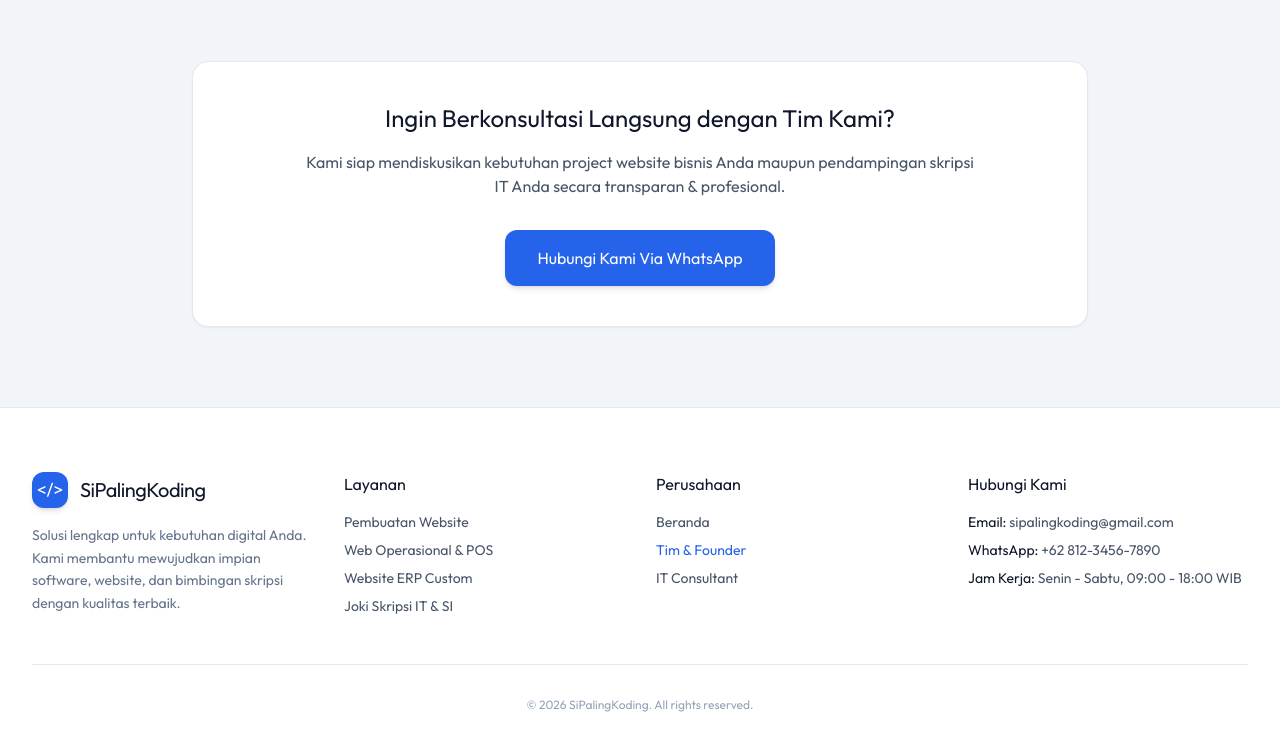
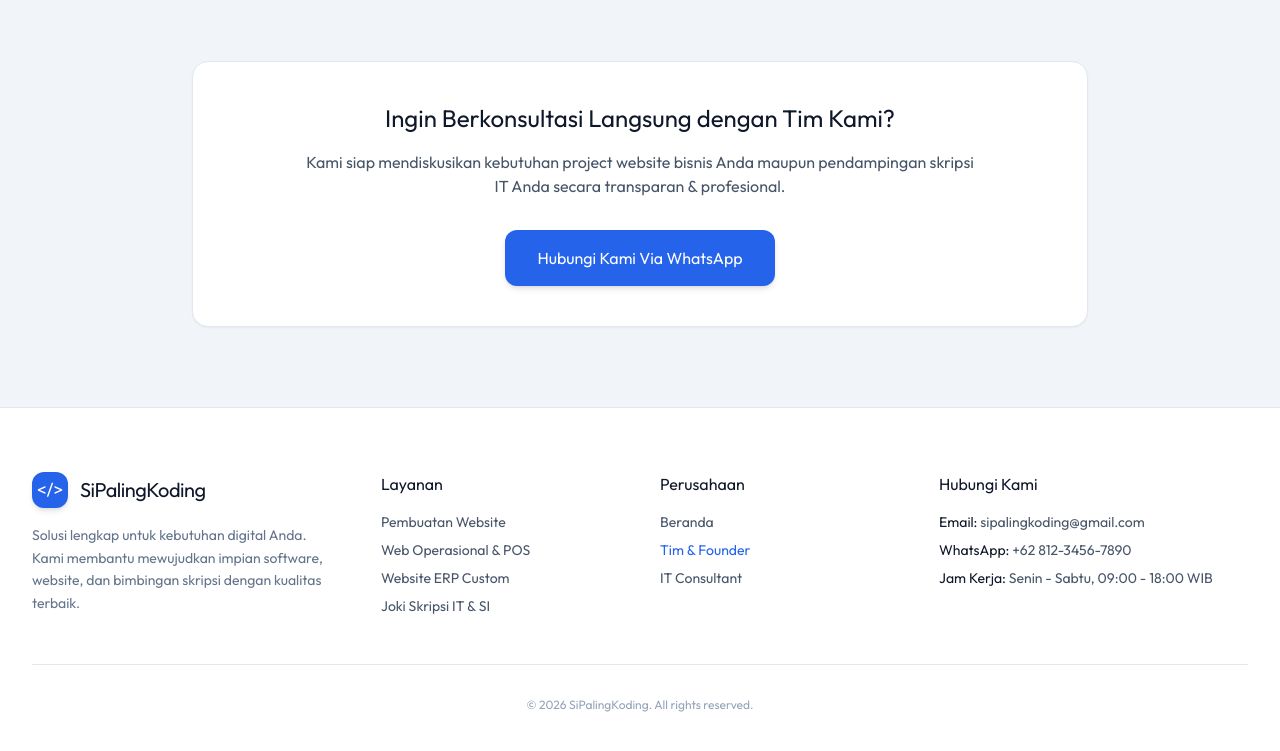
Before and after one commit to rofiqkholid/sipalingkoding, a website: page tim.html in a window 1280 px wide. Shown: the part 712-1463 px from the top of the page. Drawn offline with nearby package versions, Linux system fonts and the light colour scheme; a web font is replaced by a local one.

Commit message:
Use explicit inline flex styles for footer columns in tim.html to guarantee 4-column layout on live server

```diff
--- a/tim.html
+++ b/tim.html
@@ -110,9 +110,9 @@
     <!-- Footer -->
     <footer class="py-16 text-sm" style="background-color: #ffffff; color: #475569; border-top: 1px solid #e2e8f0;">
         <div class="max-w-7xl mx-auto px-4 sm:px-6 lg:px-8">
-            <div class="grid grid-cols-1 md:grid-cols-4 gap-8 mb-12">
+            <div style="display: flex; flex-wrap: wrap; justify-content: space-between; gap: 2.5rem; margin-bottom: 3rem;">
                 <!-- Col 1: Brand Info -->
-                <div class="space-y-4">
+                <div style="flex: 1 1 250px; min-width: 250px;" class="space-y-4">
                     <div class="flex items-center space-x-3">
                         <div class="w-9 h-9 rounded-xl flex items-center justify-center font-black text-lg text-white shadow-md" style="background-color: #2563eb;">
                             &lt;/&gt;
@@ -125,7 +125,7 @@
                 </div>
 
                 <!-- Col 2: Layanan -->
-                <div>
+                <div style="flex: 1 1 180px; min-width: 180px;">
                     <h4 class="font-bold text-base mb-4" style="color: #0f172a;">Layanan</h4>
                     <ul class="space-y-2 text-sm">
                         <li><a href="index.html#services" class="hover:text-blue-600 transition-colors">Pembuatan Website</a></li>
@@ -136,7 +136,7 @@
                 </div>
 
                 <!-- Col 3: Perusahaan -->
-                <div>
+                <div style="flex: 1 1 180px; min-width: 180px;">
                     <h4 class="font-bold text-base mb-4" style="color: #0f172a;">Perusahaan</h4>
                     <ul class="space-y-2 text-sm">
                         <li><a href="index.html#home" class="hover:text-blue-600 transition-colors">Beranda</a></li>
@@ -146,7 +146,7 @@
                 </div>
 
                 <!-- Col 4: Hubungi Kami -->
-                <div>
+                <div style="flex: 1 1 250px; min-width: 250px;">
                     <h4 class="font-bold text-base mb-4" style="color: #0f172a;">Hubungi Kami</h4>
                     <ul class="space-y-2 text-sm" style="color: #475569;">
                         <li><strong style="color: #0f172a;">Email:</strong> sipalingkoding@gmail.com</li>
```
Also changed, not shown: assets/css/style.css.
